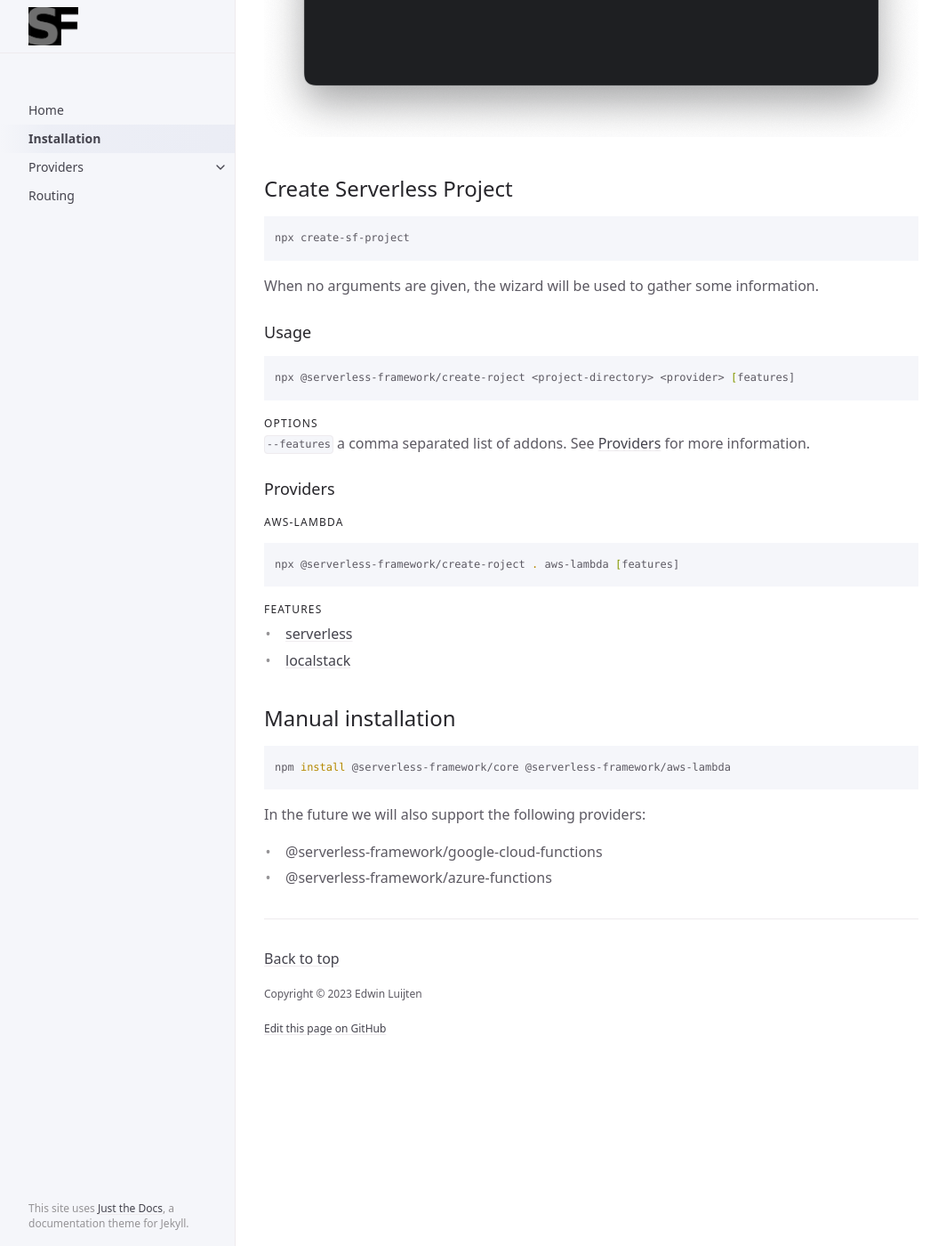
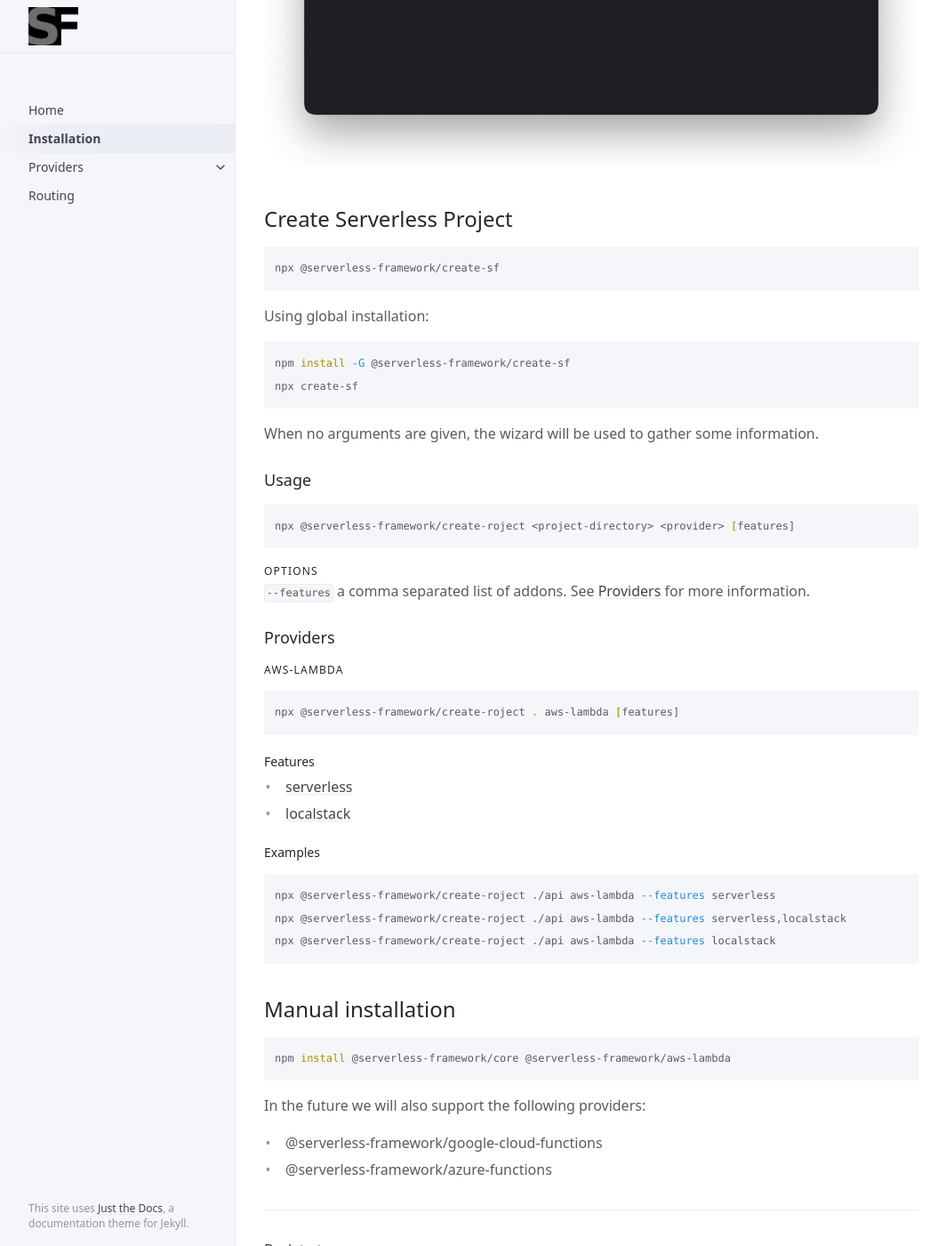
Before and after one commit to Edwin-Luijten/serverless-framework, a Jekyll site: the page built from docs/installation.md, in a window 1280 px wide and 1400 px high, scrolled down 937 px. Shown: the whole window at 89% size, without its empty margins (107-1171 px from the left). Built offline with Jekyll 4.4.1, drawn with Linux system fonts in a browser that asks for light colours; some of the changed text lies outside the part shown.

````diff
--- a/docs/installation.md
+++ b/docs/installation.md
@@ -18,14 +18,21 @@ nav_order: 2
 
 ---
 
-The easiest way of starting a new project is by using `create-sf-project`.
+The easiest way of starting a new project is by using `create-sf`.
 ![](/serverless-framework/assets/images/cli.png "cli")
 
 ## Create Serverless Project
 
 ```bash
-npx create-sf-project
+npx @serverless-framework/create-sf
 ```
+
+Using global installation:
+```shell
+npm install -G @serverless-framework/create-sf
+npx create-sf
+```
+
 When no arguments are given, the wizard will be used to gather some information.
 
 ### Usage
@@ -43,10 +50,16 @@ npx @serverless-framework/create-roject <project-directory> <provider> [features
 ```shell
 npx @serverless-framework/create-roject . aws-lambda [features]
 ```
-#### features
+##### Features
 - [serverless](https://www.serverless.com/framework/docs){:target="_blank"}
 - [localstack](https://docs.localstack.cloud/overview/){:target="_blank"}
 
+##### Examples
+```shell
+npx @serverless-framework/create-roject ./api aws-lambda --features serverless
+npx @serverless-framework/create-roject ./api aws-lambda --features serverless,localstack
+npx @serverless-framework/create-roject ./api aws-lambda --features localstack
+```
 ## Manual installation
 
 ```bash
````
Also changed, not shown: docs/providers/aws-lambda.md (+0 -1 lines), docs/routing.md (+14 -18 lines).
